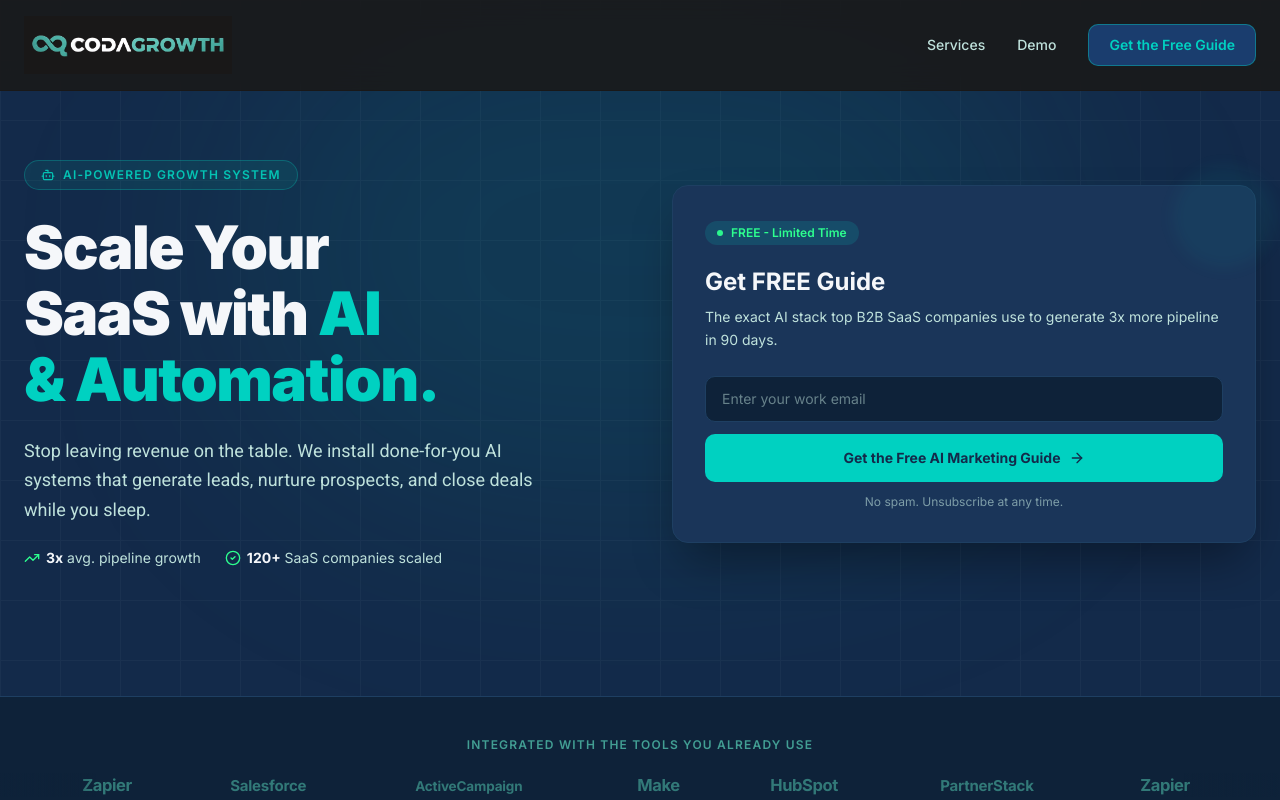
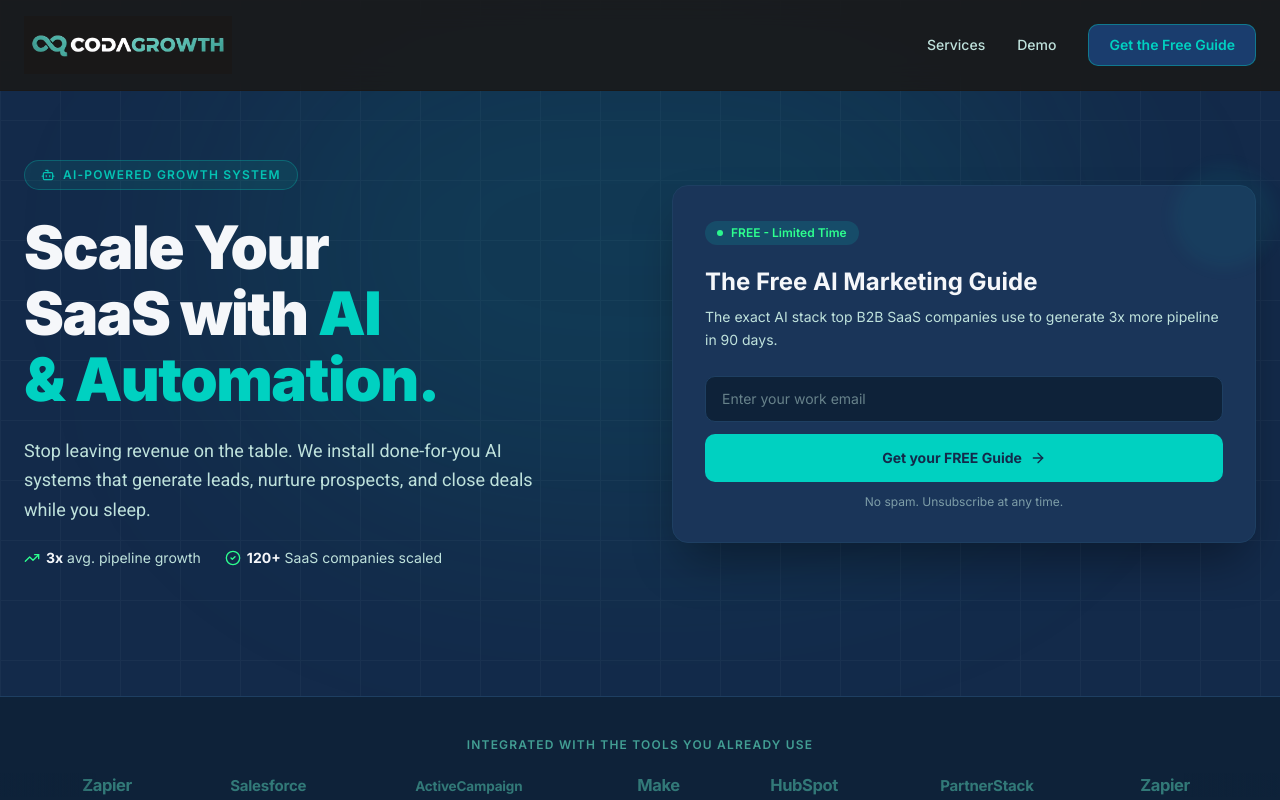
Before and after one commit to codagrowth/v0-coda-growth-web, a Next.js app: page / in a window 1280 px wide. Shown: the top 800 px of the page. Built offline with nearby package versions, Linux system fonts and the light colour scheme.

Commit message:
feat: update hero section text for clarity and appeal

```diff
--- a/components/hero-section.tsx
+++ b/components/hero-section.tsx
@@ -78,7 +78,7 @@ export function HeroSection() {
                 className="mb-2 text-2xl font-bold text-[#F5F7FA] leading-snug"
                 style={{ fontFamily: "Inter, sans-serif" }}
               >
-                Get FREE Guide
+                The Free AI Marketing Guide
               </h2>
               <p className="mb-6 text-sm text-[#BFE2DC] leading-relaxed">
                 The exact AI stack top B2B SaaS companies use to generate 3x more pipeline in 90 days.
@@ -99,7 +99,7 @@ export function HeroSection() {
                     className="group flex w-full items-center justify-center gap-2 rounded-lg bg-[#00D1C1] px-6 py-3.5 text-sm font-bold text-[#132A4A] hover:bg-[#04C3B3] active:scale-[0.98] transition-all duration-150"
                     style={{ fontFamily: "Inter, sans-serif" }}
                   >
-                    Get the Free AI Marketing Guide
+                    Get your FREE Guide
                     <ArrowRight className="h-4 w-4 transition-transform group-hover:translate-x-1" />
                   </button>
                   <p className="text-center text-xs text-[#BFE2DC]/60">
```
